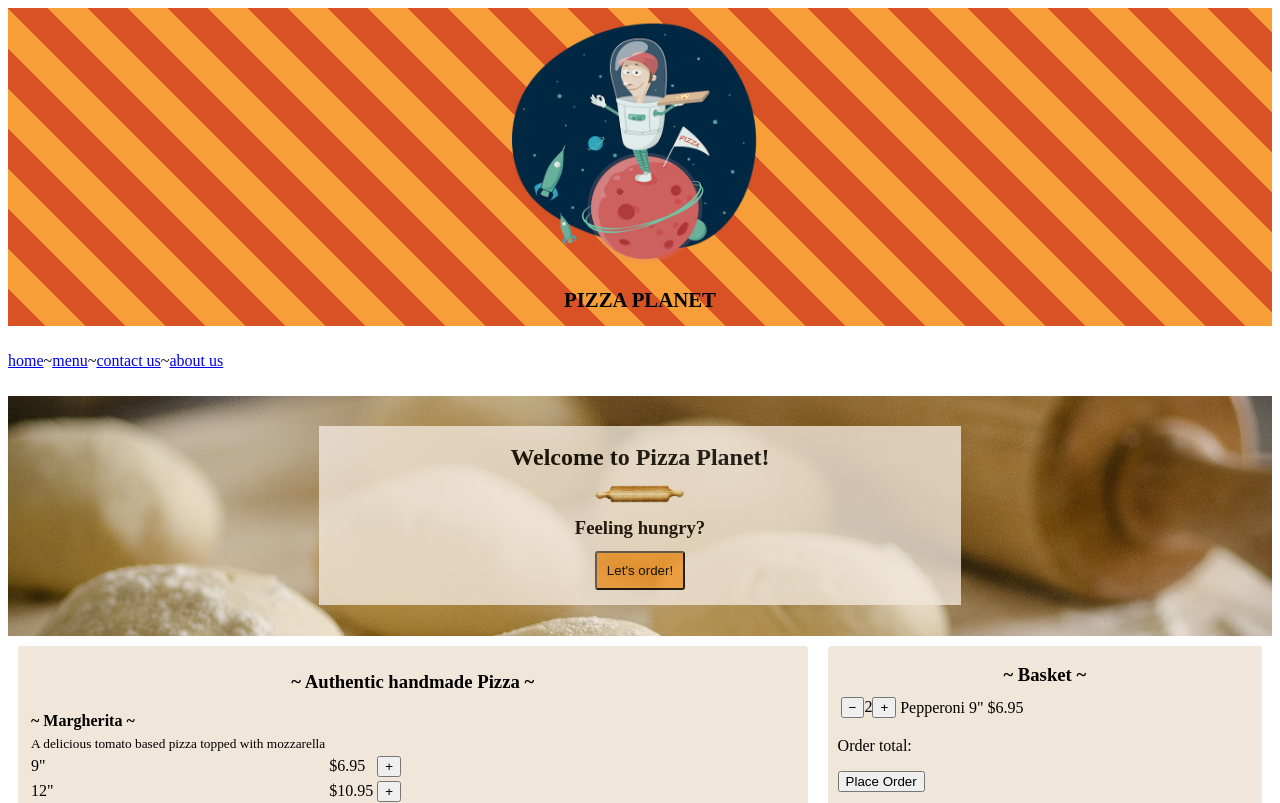
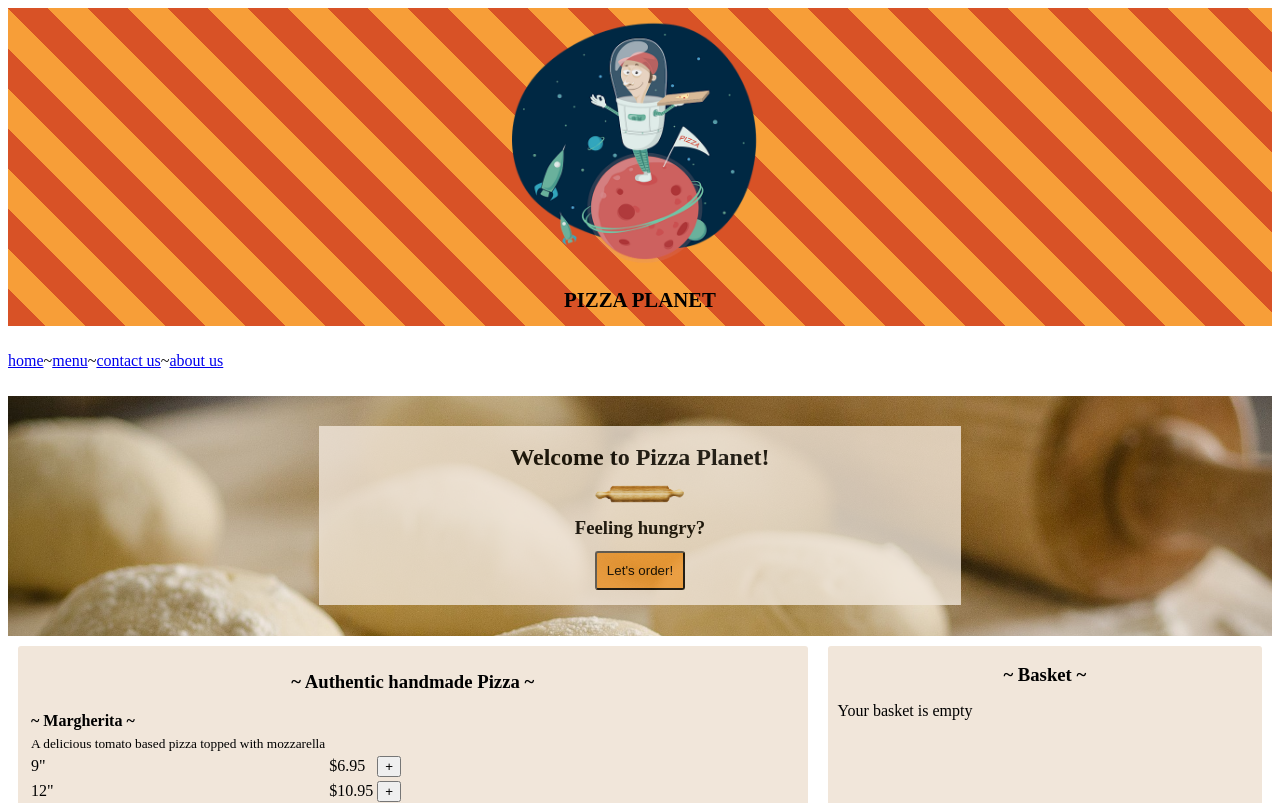
Before and after one commit to gulnazkassym/pizza_planet, a Vue app: page / in a window 1280 px wide. Shown: the top 803 px of the page. Built offline with nearby package versions, Linux system fonts and the light colour scheme.

Commit message:
Making the basket dynamic

```diff
--- a/src/components/Menu.vue
+++ b/src/components/Menu.vue
@@ -28,21 +28,26 @@
     <!-- shopping basket -->
     <div class="basket">
       <h3>~ Basket ~</h3>
+      <div v-if="basket.length > 0">
         <table>
-        <tbody>
+          <tbody v-for="(item, index) in basket" :key="index">
             <tr>
               <td>
                 <button class="btn_green">&#8722;</button>
-              <span>2</span>
+                <span>{{ item.quantity }}</span>
                 <button class="btn_green">&#43;</button>
               </td>
-            <td>Pepperoni 9"</td>
-            <td>$6.95</td>
+              <td>{{ item.name }} {{ item.size }}"</td>
+              <td>${{ item.price * item.quantity }}</td>
             </tr>
           </tbody>
         </table>
         <p>Order total:</p>
         <button class="btn_green">Place Order</button>
+      </div>
+      <div v-else>
+        <p>{{ basketText }}</p>
+      </div>
     </div>
   </div>
 </template>
@@ -52,6 +57,7 @@
   data() {
     return {
       basket: [],
+      basketText: 'Your basket is empty',
       getMenuItems: {
         1: {
           'name': 'Margherita',
@@ -102,7 +108,7 @@
 
       this.basket.push(({
         name: item.name,
-        price: item.price,
+        price: option.price,
         size: option.size,
         quantity: 1
       }))
```
Lines whose indentation alone changed are shown as unchanged.
